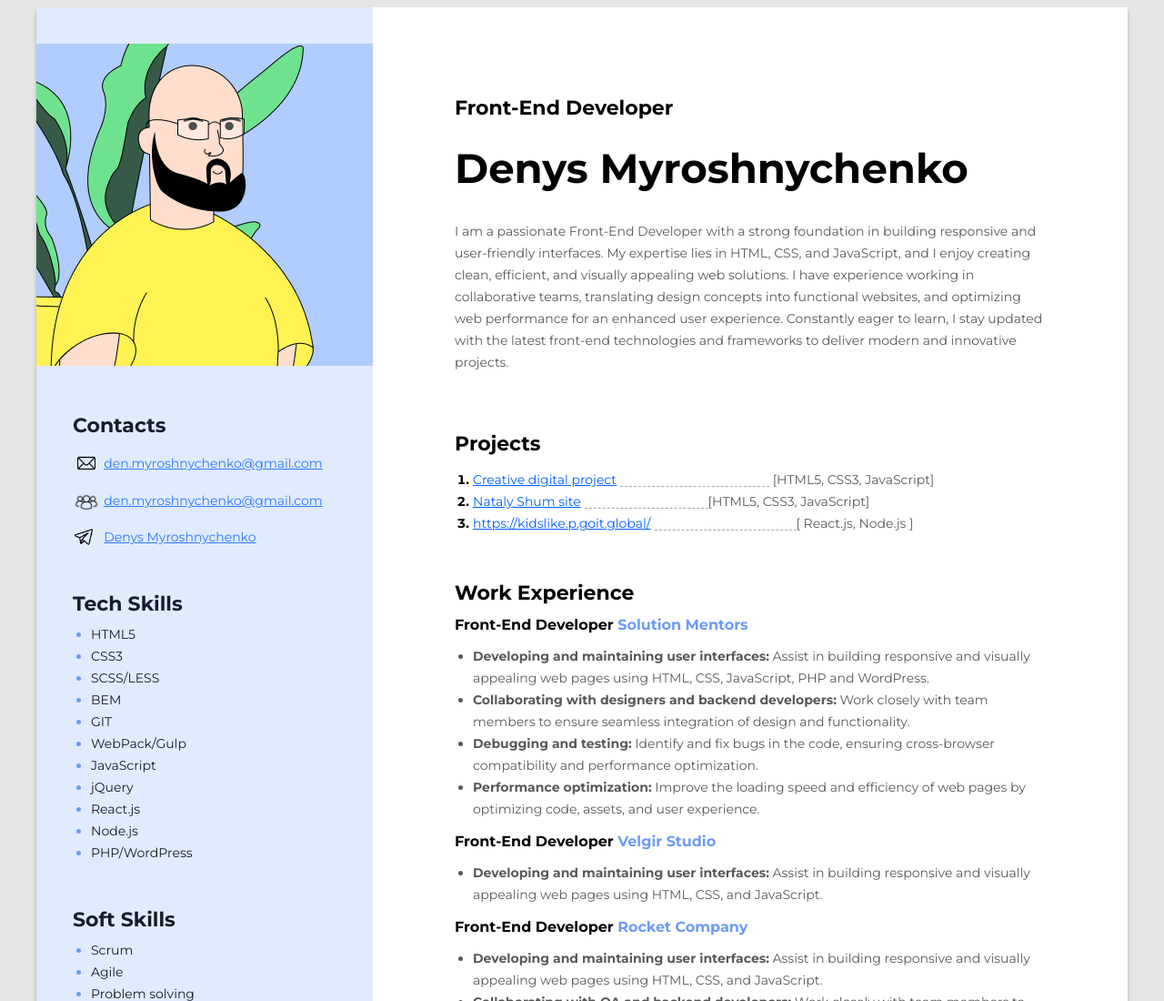
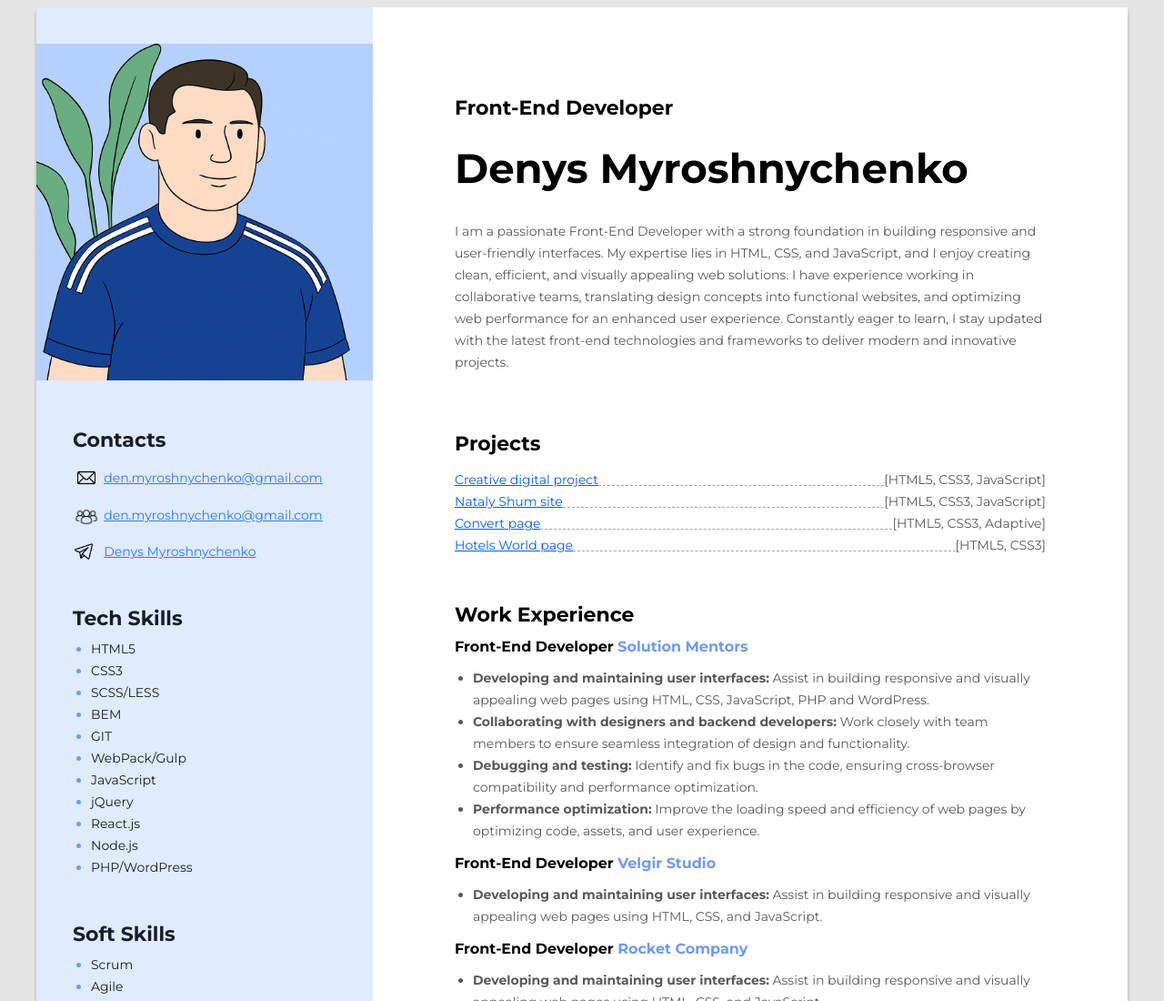
Before and after one commit to starik-den/portfolio, a plain HTML site: page index.html in a window 1280 px wide. Shown: the top 1100 px of the page at 91% size. Drawn offline with Linux system fonts and the light colour scheme.

Commit message:
Protfolio page: add links of projects

```diff
--- a/css/styles.css
+++ b/css/styles.css
@@ -32,6 +32,7 @@ h2 {
     background-color: #000000;
 }
 .about-me-container {
+    width: 650px;
     margin-left: 90px;
     margin-right: 90px;
     padding-bottom: 90px;
@@ -61,7 +62,12 @@ h2 {
     font-size: 14px;
     line-height: 24px;
     color: #000000;
-    padding-left: 20px;
+    padding-left: 0px;
+}
+
+.my-projects-list__item {
+    display: flex;
+    justify-content: space-between;
 }
 
 .i1,
@@ -75,17 +81,11 @@ h2 {
     position: relative;
 }
 
-.i1::before,
-.i2::before,
-.i3::before {
-    bottom: 9px;
-    content: "";
-    display: inline-block;
-    width: 250px;
-    height: 5px;
+.dashed {
+    flex-grow: 1;
+    height: 18px;
     border-bottom: 1px dashed #a8a8a8;
     margin-bottom: -3px;
-    left: -250px;
 }
 
 .i1::before {
@@ -188,6 +188,8 @@ aside {
 
 .my-photo {
     margin-top: 40px;
+    width: 100%;
+    height: auto;
 }
 
 aside div {
--- a/index.html
+++ b/index.html
@@ -32,20 +32,28 @@
                 <div class="my-projects">
                     <h3 class="main-content-title">Projects</h3>
                     <ol class="my-projects-list">
-                        <li>
+                        <li class="my-projects-list__item">
                             <a class="list-item"
-                                href="https://starik-den.github.io/frontend_projects/creative_digital_rev02">Creative digital project</a>
+                                href="https://starik-den.github.io/frontend_projects/creative_digital_rev02" target="_blank">Creative
+                                digital project</a>
+                            <span class="dashed"></span>
                             <span class="i1"> [HTML5, CSS3, JavaScript] </span>
                         </li>
-                        <li>
-                            <a class="list-item"
-                                href="https://starik-den.github.io/portfolio/natalyShum/">Nataly Shum site</a>
+                        <li class="my-projects-list__item">
+                            <a class="list-item" href="https://starik-den.github.io/portfolio/natalyShum/" target="_blank">Nataly Shum
+                                site</a>
+                            <span class="dashed"></span>
                             <span class="i2">[HTML5, CSS3, JavaScript]</span>
                         </li>
-                        <li>
-                            <a class="list-item"
-                                href="https://kidslike.p.goit.global/">https://kidslike.p.goit.global/</a>
-                            <span class="i3">[ React.js, Node.js ]</span>
+                        <li class="my-projects-list__item">
+                            <a class="list-item" href="https://starik-den.github.io/portfolio/Convert/" target="_blank">Convert page</a>
+                            <span class="dashed"></span>
+                            <span class="i3">[HTML5, CSS3, Adaptive]</span>
+                        </li>
+                        <li class="my-projects-list__item">
+                            <a class="list-item" href="https://starik-den.github.io/portfolio/hotelsWorld/" target="_blank">Hotels World page</a>
+                            <span class="dashed"></span>
+                            <span class="i3">[HTML5, CSS3]</span>
                         </li>
                     </ol>
                 </div>
@@ -113,7 +121,7 @@
                 </div>
             </div>
             <aside>
-                <img class="my-photo" src="img/Frame 1.png" alt="my photo">
+                <img class="my-photo" src="img/my-photo.png" alt="my photo">
                 <div>
                     <h3 class="sidebar-title">Contacts</h3>
                     <p class="contacts-item">
```
Also changed, not shown: img/my-photo.png (added).
